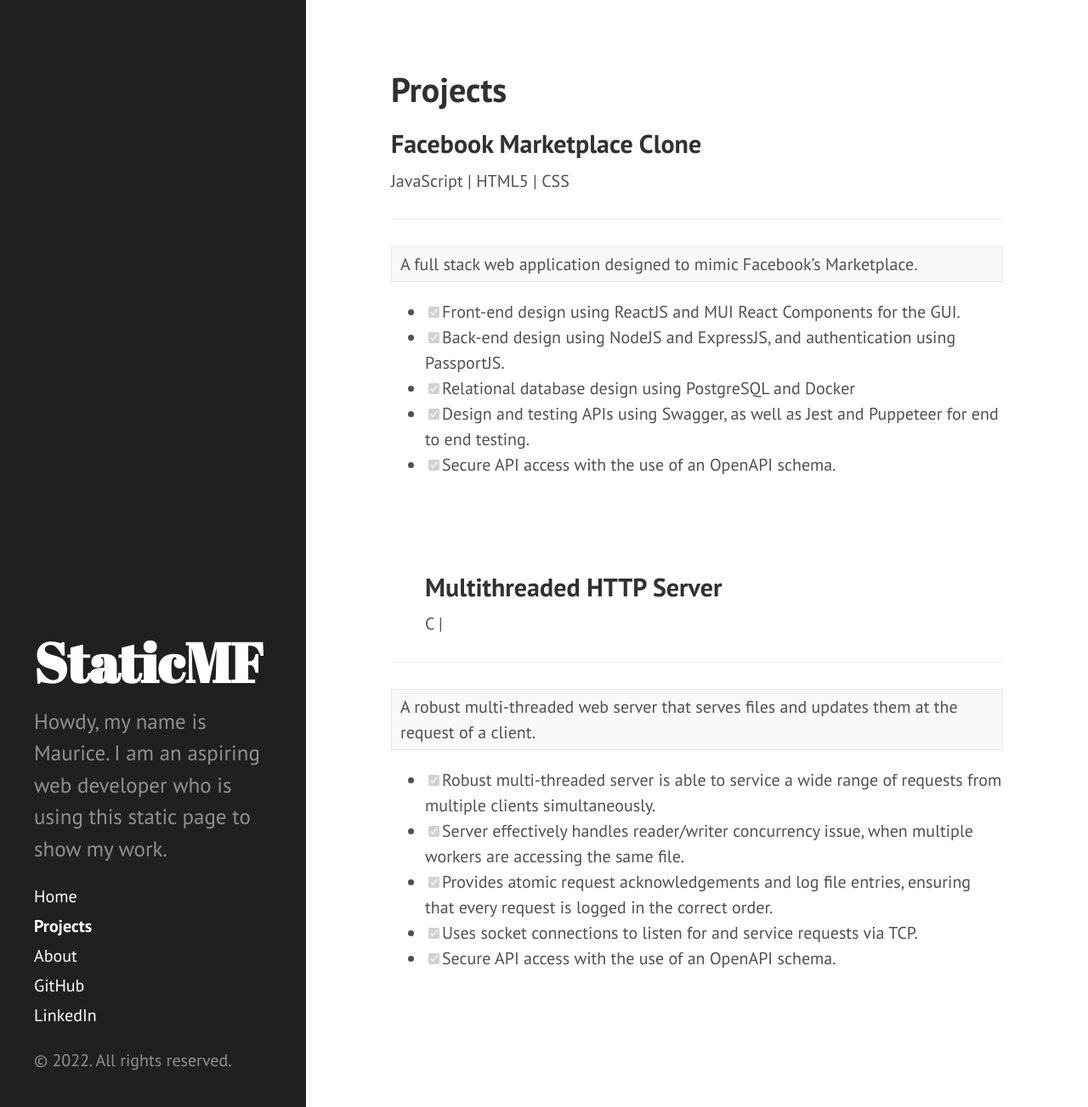
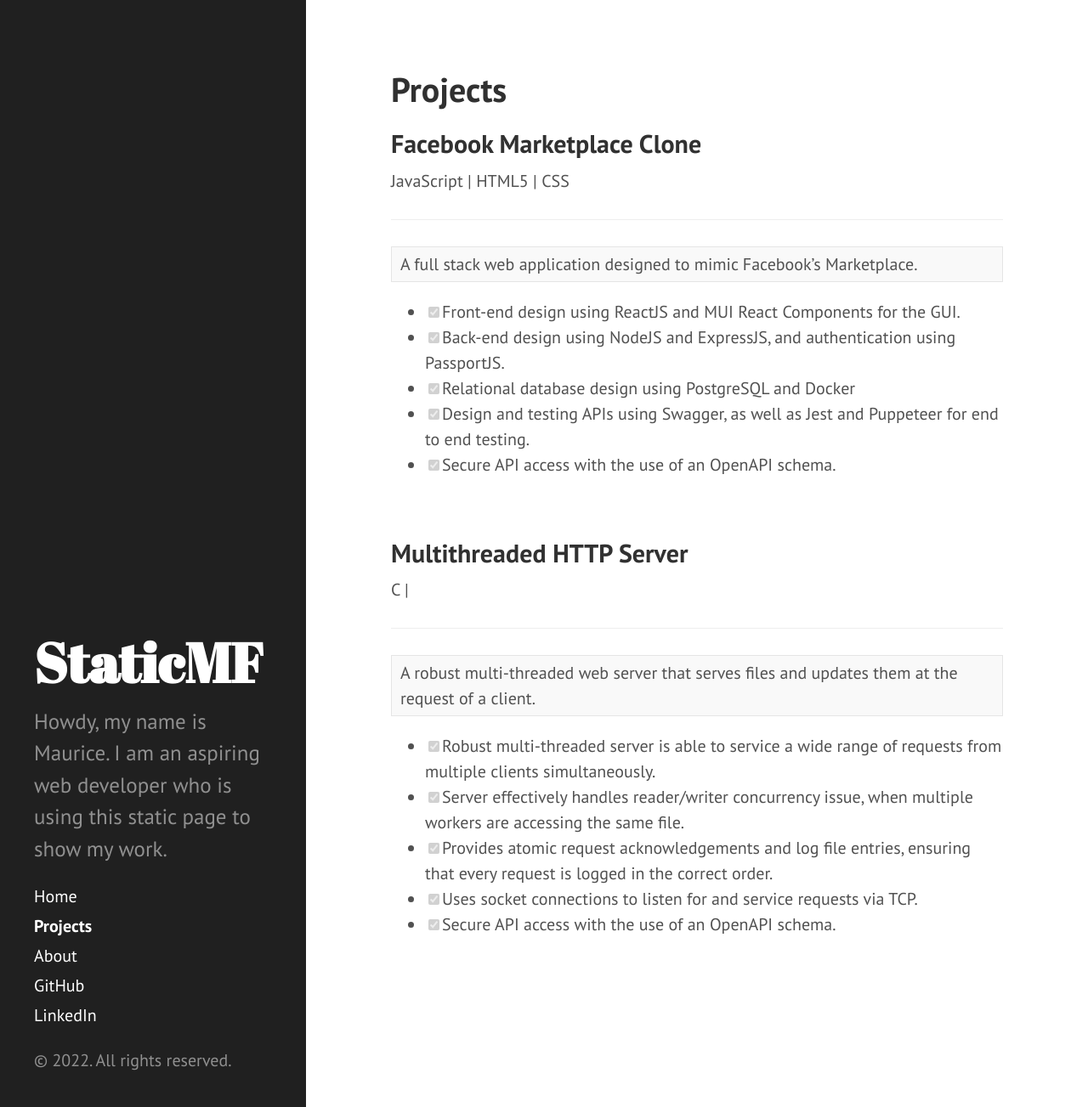
Before and after one commit to Maudi84/static_mf, a Jekyll site: the page built from Projects.md, in a window 1280 px wide and 1303 px high. Shown: the whole window at 85% size. Built offline with Jekyll 4.4.1, drawn with Linux system fonts in a browser that asks for light colours.

Commit message:
Update Projects.md

```diff
--- a/Projects.md
+++ b/Projects.md
@@ -17,7 +17,8 @@
 - [x] Relational database design using PostgreSQL and Docker
 - [X] Design and testing APIs using Swagger, as well as Jest and Puppeteer for end to end testing.
 - [X] Secure API access with the use of an OpenAPI schema.
-<br/><br/><br/><br/>
+
+<br/>
 ## Multithreaded HTTP Server
  C |
 
```
